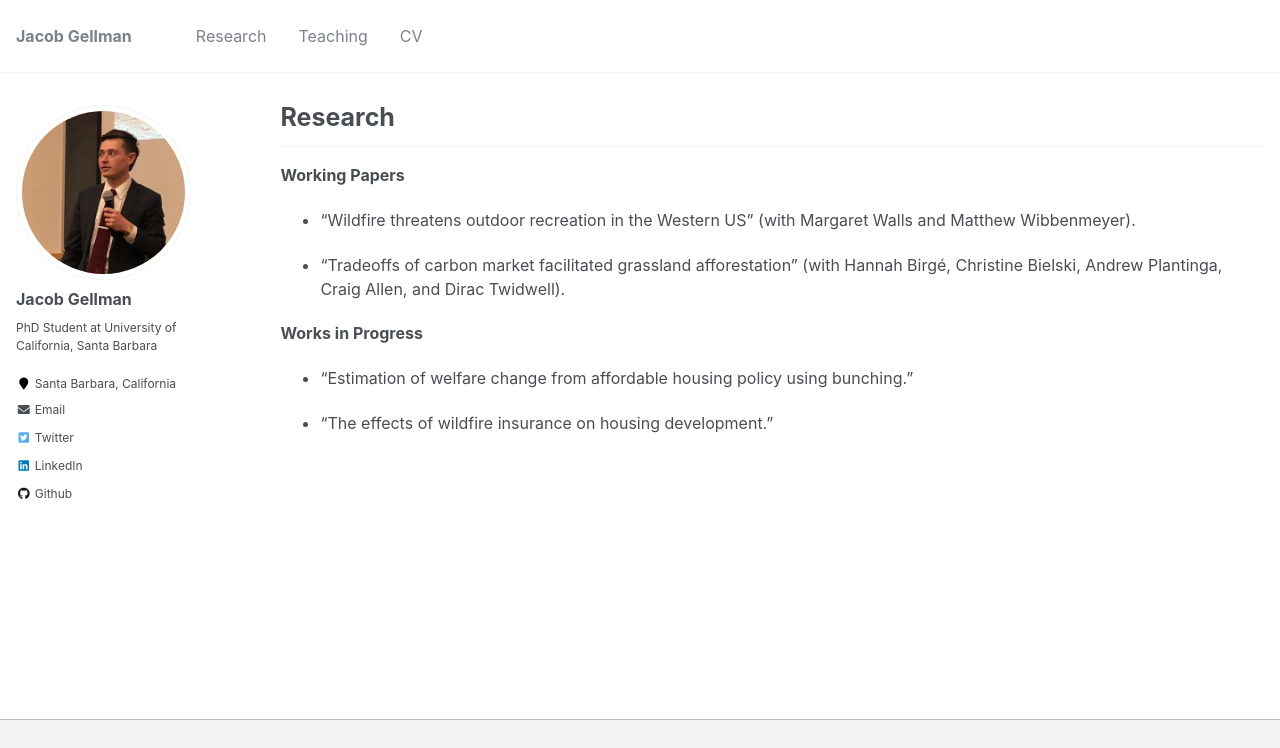
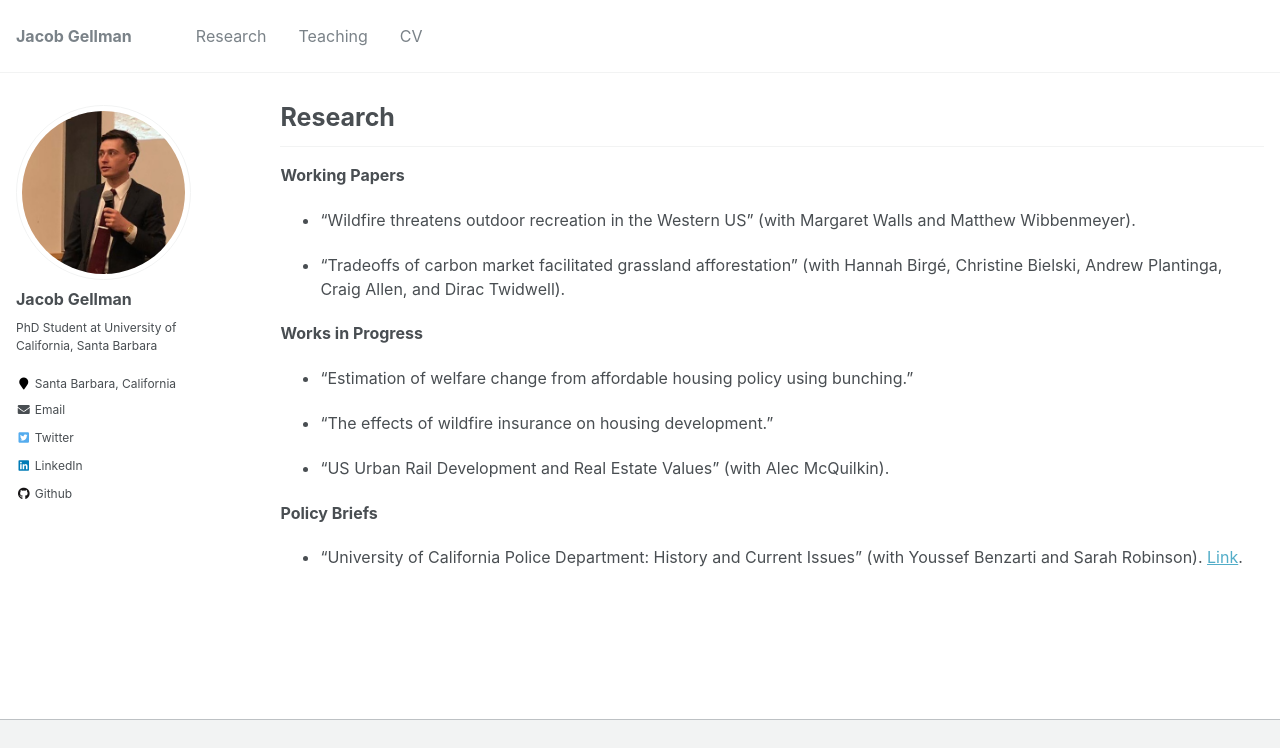
Before and after one commit to jacobgellman/jacobgellman.github.io, a Jekyll site: the page built from _pages/research.md, in a window 1280 px wide, cut to the strip 0-748 px from the top of the page. Built offline with Jekyll 4.4.1, drawn with Linux system fonts in a browser that asks for light colours.

Commit message:
CV update; police report upload.

```diff
--- a/_pages/research.md
+++ b/_pages/research.md
@@ -18,3 +18,8 @@ author_profile: true
 * "Estimation of welfare change from affordable housing policy using bunching."
 
 * "The effects of wildfire insurance on housing development."
+
+* "US Urban Rail Development and Real Estate Values" (with Alec McQuilkin).
+
+**Policy Briefs**
+* "University of California Police Department: History and Current Issues" (with Youssef Benzarti and Sarah Robinson). [Link](https://jacobgellman.github.io/files/benzarti_gellman_robinson_ucpd_nov2020.pdf).
```
Also changed, not shown: 2 other files.
